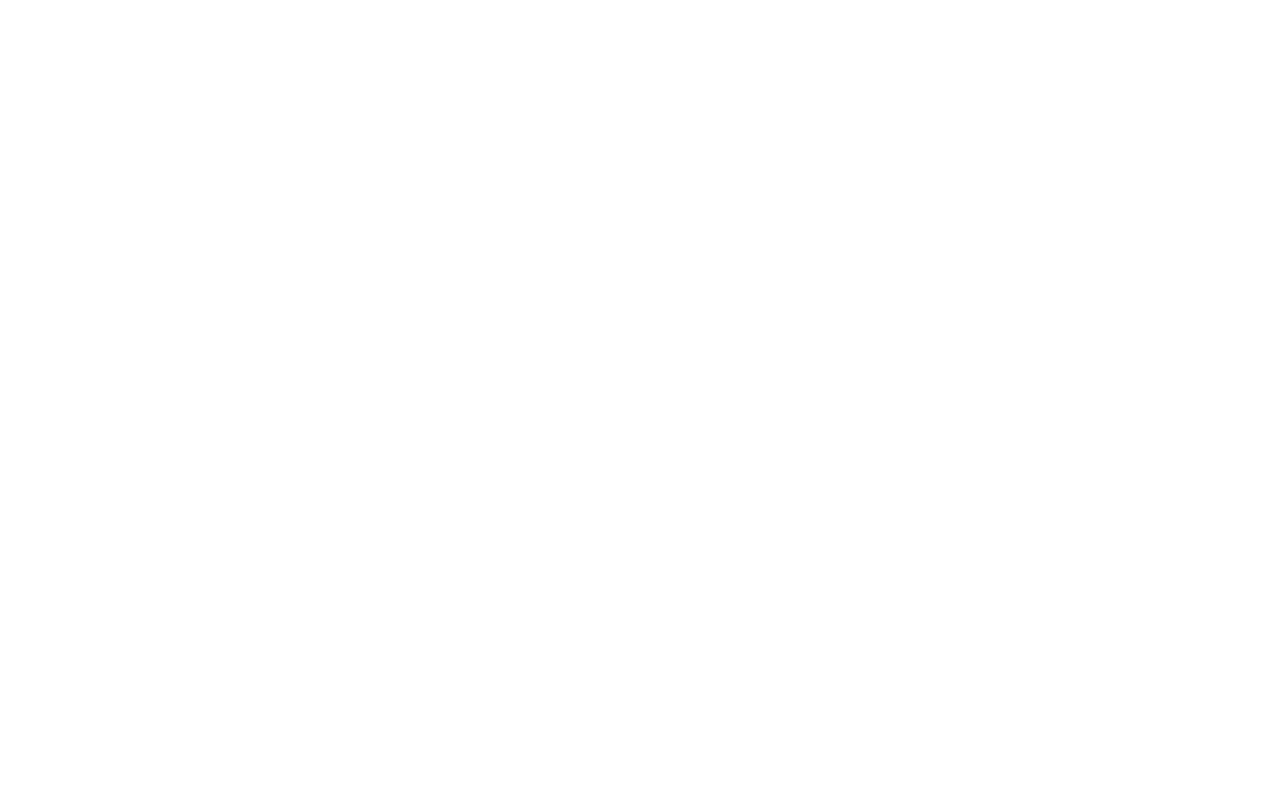
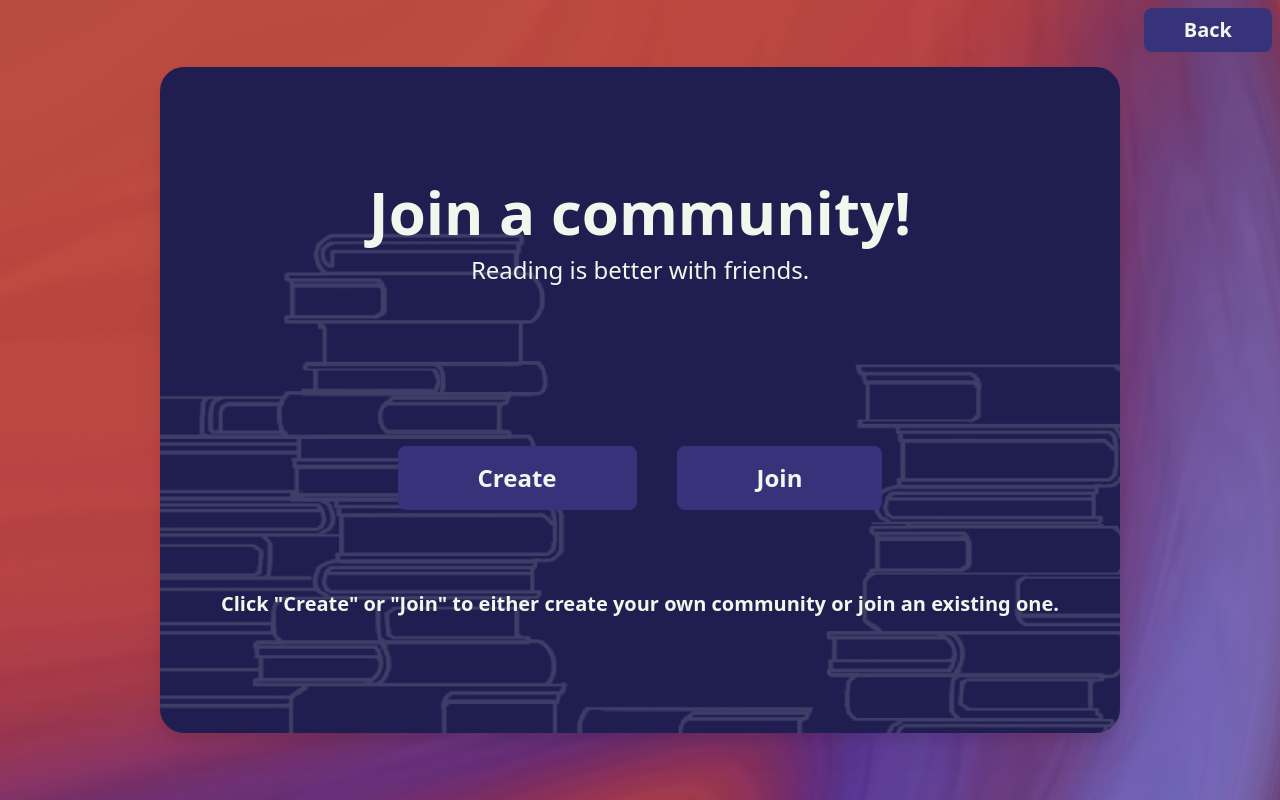
Before and after one commit to CilantroMalik/StuyHacksXI-Project, a React (Create React App) app in the folder client/: page /communityAdd in a window 1280 px wide. Before the commit this address had no page. Built offline with nearby package versions, Linux system fonts and the light colour scheme.

Commit message:
A ridiculous number of things

```diff
--- a/client/src/Router.tsx
+++ b/client/src/Router.tsx
@@ -13,6 +13,7 @@ import { LandingPage } from './features/landingPage/landingPage';
 import { CommunityHome } from "./features/communityHome/CommunityHome";
 import { OtherProfile } from "./features/otherProfile/OtherProfile";
 import { OtherView } from "./features/otherVIew/OtherView";
+import { CommunityAdd } from "./features/communityAdd/CommunityAdd";
 
 function ResetState() {
   let dispatch = useAppDispatch();
@@ -59,6 +60,7 @@ function Router() {
       <Route path="/community" element={<CommunityHome />}/>
       <Route path="/otherView" element={<OtherView />}/>
       <Route path="/otherProfile" element={<OtherProfile />}/>
+      <Route path="/communityAdd" element={<CommunityAdd />}/>
     </Routes>
   );
 }
--- a/client/src/features/addBook/AddBook.tsx
+++ b/client/src/features/addBook/AddBook.tsx
@@ -62,6 +62,7 @@ export function AddBook() {
                     <button className="border border-solid border-gray-600 mt-3 p-1.5 pl-5 pr-5 rounded-md font-bold text-themeBlue" type="submit">Add book</button>
                 </form>
             </div>
+            <button className="bg-[#37337a] font-semibold text-xl text-themeSepia rounded-lg pt-2 pb-2 pr-10 pl-10" style={{position: "absolute", top: "1vh", right: "1vh"}} onClick={() => navigate("/home")}>Back</button>
         </div>
     );
 }
--- /dev/null
+++ b/client/src/features/communityAdd/CommunityAdd.tsx
@@ -0,0 +1,58 @@
+import React, { useEffect, useState } from 'react';
+import { selectUser, setUserCommunity } from "../user/userSlice";
+import { useAppSelector, useAppDispatch } from "../../app/hooks";
+import { httpGetAsync } from "../../utils";
+import { useNavigate } from "react-router";
+
+export function CommunityAdd() {
+    let dispatch = useAppDispatch()
+    let user = useAppSelector(selectUser)
+    let [commState, setCommState]: any = useState("none")
+    let [createdCode, setCreatedCode]: any = useState("")
+    let [prepJoin, setPrepJoin]: any = useState(false)
+    let [joinCode, setJoinCode]: any = useState("")
+    let navigate = useNavigate()
+
+    function createCommunity() {
+        let url = `http://127.0.0.1:8888/api/v1/createCommunity?name=${user?.username}`;
+        httpGetAsync(url, (res: string) => {
+            let json = JSON.parse(res);
+            setCommState("created")
+            setCreatedCode(Object.keys(json)[0])
+            dispatch(setUserCommunity(json))
+        });
+    }
+
+    function joinCommunity() {
+        let url = `http://127.0.0.1:8888/api/v1/joinCommunity?name=${user?.username}&code=${joinCode}`;
+        httpGetAsync(url, (res: string) => {
+            let json = JSON.parse(res);
+            dispatch(setUserCommunity(json))
+        });
+        navigate("/community")
+    }
+
+    return (
+        <div style={{width: "100vw", height: "100vh", backgroundImage: "url(/images/bgs/addCommunity.png)"}} className="flex flex-col justify-center content-center items-center bg-no-repeat bg-cover">
+            <div className="w-3/4 h-5/6 rounded-3xl bg-no-repeat bg-cover bg-themeBlue flex flex-col justify-center content-center items-center drop-shadow-xl" style={{backgroundImage: "url(/images/bgs/addCommIllustration.png)"}}>
+                <h1 className="text-6xl font-bold text-themeSepia mb-3">Join a community!</h1>
+                <h1 className="text-2xl text-themeSepia mb-20">Reading is better with friends.</h1>
+                <div className="flex flex-row justify-center content-center items-center mt-20 w-3/5">
+                    <button className="bg-[#37337a] font-semibold text-2xl text-themeSepia rounded-lg pt-4 pb-4 pr-20 pl-20 mr-5" onClick={() => createCommunity()}>Create</button>
+                    <button className="bg-[#37337a] font-semibold text-2xl text-themeSepia rounded-lg pt-4 pb-4 pr-20 pl-20 ml-5" onClick={() => setPrepJoin(true)}>Join</button>
+                </div>
+                {commState === "created" ? (<>
+                    <h1 className="mt-10 text-themeSepia text-xl">Community created! Your join code is {createdCode} — share it with your friends so they can join in.</h1>
+                    <button className="mt-10 bg-[#37337a] font-semibold text-2xl text-themeSepia rounded-lg pt-4 pb-4 pr-20 pl-20 mr-5" onClick={() => navigate("/home")}>Return Home</button>
+                </>) : (prepJoin ? <>
+                    <input id="code" className="mt-10 placeholder:italic placeholder:text-slate-400 block w-1/6 border border-slate-300 rounded-md py-2 pl-1.5 pr-3 shadow-sm focus:outline-none focus:border-sky-500 focus:ring-sky-500 focus:ring-1 sm:text-sm bg-themeField"
+                           placeholder="Enter Join Code" type="text" name="search" onChange={(e: any) => setJoinCode(e.target.value)}/>
+                    <button className="mt-10 bg-[#37337a] font-semibold text-2xl text-themeSepia rounded-lg pt-4 pb-4 pr-20 pl-20" onClick={() => joinCommunity()}>Join Community</button>
+                </> : <>
+                    <h1 className="mt-20 text-themeSepia font-bold text-xl">Click "Create" or "Join" to either create your own community or join an existing one.</h1>
+                </>)}
+            </div>
+            <button className="bg-[#37337a] font-semibold text-xl text-themeSepia rounded-lg pt-2 pb-2 pr-10 pl-10" style={{position: "absolute", top: "1vh", right: "1vh"}} onClick={() => navigate("/home")}>Back</button>
+        </div>
+    )
+}
--- a/client/src/features/communityHome/CommunityHome.tsx
+++ b/client/src/features/communityHome/CommunityHome.tsx
@@ -3,6 +3,7 @@ import { useNavigate } from "react-router";
 import { useAppSelector, useAppDispatch } from "../../app/hooks";
 import {selectUserCommunity, selectUser, setUserCommunity} from "../user/userSlice";
 import { httpGetAsync } from "../../utils";
+import { nanoid } from "@reduxjs/toolkit";
 
 export function CommunityHome() {
     let user = useAppSelector(selectUser)
@@ -10,40 +11,69 @@ export function CommunityHome() {
     let comm: any = useAppSelector(selectUserCommunity)
     let dispatch = useAppDispatch()
     let [collections, setCollections]: any = useState({})
+    let navigate = useNavigate()
 
     function getCommunity() {
         let url = `http://127.0.0.1:8888/api/v1/getCommunity?name=${user?.username}`;
         httpGetAsync(url, (res: string) => {
             let json = JSON.parse(res);
+            console.log(json)
             dispatch(setUserCommunity(json));
         });
+        console.log(comm)
     }
 
     function populateCollections() {
         let newCollections = collections
-        let url = `http://127.0.0.1:8888/api/v1/getCollection?name=${comm.owner}`;
+        console.log(comm[Object.keys(comm)[0]].owner)
+        let url = `http://127.0.0.1:8888/api/v1/getCollection?name=${comm[Object.keys(comm)[0]].owner}`;
         httpGetAsync(url, (res: string) => {
             let json = JSON.parse(res);
-            let ownerCollection: any[] = []
-            Object.keys(json).filter(k => k !== "history").forEach(k => ownerCollection.push({title: json[k].title, progress: 100*json[k].currentPages / json[k].pages}))
-            newCollections[comm.owner] = ownerCollection
+            if (json.err) {
+                console.log("setting to empty")
+                newCollections[comm[Object.keys(comm)[0]].owner] = "empty"
+            } else {
+                let ownerCollection: any[] = []
+                console.log("owner", json)
+                Object.keys(json).filter(k => k !== "history").forEach(k => ownerCollection.push({
+                    title: json[k].title,
+                    progress: 100 * json[k].currentPages / json[k].pages
+                }))
+                console.log("owner collection", ownerCollection)
+                newCollections[comm[Object.keys(comm)[0]].owner] = ownerCollection
+            }
         });
-        comm.members.forEach((k: any) => {
+        comm[Object.keys(comm)[0]].members.filter((m: any) => m !== comm[Object.keys(comm)[0]].owner).forEach((k: any) => {
             let url = `http://127.0.0.1:8888/api/v1/getCollection?name=${k}`;
             httpGetAsync(url, (res: string) => {
                 let json = JSON.parse(res);
-                let memberCollection: any[] = []
-                Object.keys(json).filter(k => k !== "history").forEach(k => memberCollection.push({title: json[k].title, progress: 100*json[k].currentPages / json[k].pages}))
-                newCollections[k] = memberCollection
+                if (json.err) {
+                    console.log("setting to empty")
+                    newCollections[k] = "empty"
+                } else {
+                    let memberCollection: any[] = []
+                    Object.keys(json).filter(k => k !== "history").forEach(k => memberCollection.push({
+                        title: json[k].title,
+                        progress: 100 * json[k].currentPages / json[k].pages
+                    }))
+                    newCollections[k] = memberCollection
+                }
+                console.log(newCollections)
+                setCollections(newCollections);
+
             });
         });
-        setCollections(newCollections);
+        // console.log(newCollections)
+        // setCollections(newCollections);
     }
 
     useEffect(() => {
-        getCommunity();
+        console.log("initializing", comm)
+        //getCommunity();
         populateCollections();
+        console.log("done initializing")
     }, [])
+
 
     return (
         <div style={{width: "100vw", height: "100vh", backgroundImage: "url(/images/bgs/community.png)"}} className="flex flex-col bg-cover bg-no-repeat content-center items-center">
@@ -52,23 +82,26 @@ export function CommunityHome() {
                 <button className="text-3xl bg-[#282565] rounded-2xl text-themeSepia pr-6 pl-6 pt-2 pb-2 ml-8">Leave</button>
             </div>
             <div className="grid grid-rows-3 grid-cols-2 gap-10 justify-around justify-items-stretch w-4/5 h-2/3">
-                {Object.keys(collections).slice(page === 1 ? 0 : 6, page === 1 ? 6 : Math.min(collections.length, 12)).map((username: any) =>
-                    <div className="flex flex-row justify-center content-center items-center bg-[#282565] rounded-xl justify-items-stretch">
-                        <div className="bg-themeSepia rounded-full ml-10" style={{width: "15vh", height: "11vh"}}></div>
+                {Object.keys(collections).slice(page === 1 ? 0 : Math.min(collections.length, 6), page === 2 ? 6 : Math.min(collections.length, 12)).map((username: any) => {
+                    console.log("mapping", username)
+                    return (<div key={nanoid()} className="flex flex-row justify-center content-center items-center bg-[#282565] rounded-xl justify-items-stretch">
+                        <div className="flex bg-themeSepia rounded-full ml-10 justify-center content-center items-center" style={{width: "15vh", height: "11vh"}}><p>{username}</p></div>
                         <div className="flex flex-col justify-evenly p-10 w-full">
-                            {collections[username].map((obj: any) => <>
-                                <h1 className="font-bold text-themeSepia text-2xl mb-1">obj.title</h1>
+                            { collections[username] === "empty" ? <h1 className="font-bold text-themeSepia text-3xl">No Books</h1> :
+                                collections[username].map((obj: any) => <>
+                                <h1 key={nanoid()} className="font-bold text-themeSepia text-2xl mb-1">{obj.title}</h1>
                                 <div className="h-3 w-full rounded-md bg-themeSepia mb-4"><div className="h-full rounded-md bg-themeProgress" style={{width: obj.progress}}></div></div>
                             </>)}
                         </div>
-                    </div>
-                )}
+                    </div>)
+                })}
             </div>
             <div className="flex flex-row justify-center content-center items-center mt-20">
                 <button className="text-5xl text-themeSepia border border-solid border-themeSepia rounded-full mr-10" onClick={() => setPage(Math.max(1, page-1))}>&lt;</button>
                 <h1 className="text-4xl text-themeSepia font-semibold">{page}/2</h1>
                 <button className="text-5xl text-themeSepia border border-solid border-themeSepia rounded-full ml-10" onClick={() => setPage(Math.min(2, page+1))}>&gt;</button>
             </div>
+            <button className="bg-[#37337a] font-semibold text-xl text-themeSepia rounded-lg pt-2 pb-2 pr-10 pl-10" style={{position: "absolute", top: "1vh", right: "1vh"}} onClick={() => navigate("/home")}>Back</button>
         </div>
     )
 }
--- a/client/src/features/editBook/EditBook.tsx
+++ b/client/src/features/editBook/EditBook.tsx
@@ -70,6 +70,7 @@ export function EditBook() {
                     <button className="border border-solid border-gray-600 mt-3 p-1.5 pl-5 pr-5 rounded-md hover:bg-gray-100 font-bold" onClick={submit}>Save Changes</button>
                 </div>
             </div>
+            <button className="bg-[#37337a] font-semibold text-xl text-themeSepia rounded-lg pt-2 pb-2 pr-10 pl-10" style={{position: "absolute", top: "1vh", right: "1vh"}} onClick={() => navigate("/home")}>Back</button>
         </div>
     )
 }
--- a/client/src/features/profile/Left.tsx
+++ b/client/src/features/profile/Left.tsx
@@ -13,6 +13,7 @@ export function Left() {
   let [stats, setStats]: any = useState(null);
   let [topHistory, setTopHistory]: any = useState(null);
   let [noHistory, setNoHistory]: any = useState(false);
+  let [hasCommunity, setHasCommunity]: any = useState(true)
 
   const colorMap = ["url(/images/covers/red.png)", "url(/images/covers/yellow.png)", "url(/images/covers/green.png)", "url(/images/covers/gray.png)"]
   const historyTemplate = [[{id: 1}, {id: 2}, {id: 3}, {id: 4}], [{id: 5}, {id: 6}, {id: 7}]];
@@ -50,6 +51,18 @@ export function Left() {
     });
   }
 
+  function getCommunity() {
+    console.log("getting community for", user?.username)
+    let url = `http://127.0.0.1:8888/api/v1/getCommunity?name=${user?.username}`;
+    httpGetAsync(url, (res: string) => {
+      let json = JSON.parse(res);
+      console.log(json)
+      if (json.err) {
+          setHasCommunity(false)
+      }
+    });
+  }
+
   function getHistory() {
     let url = `http://127.0.0.1:8888/api/v1/getHistory?name=${user?.username}`;
     httpGetAsync(url, (res: string) => {
@@ -67,6 +80,7 @@ export function Left() {
   useEffect(() => {
     getStats();
     getHistory();
+    getCommunity();
   }, []);
 
   useEffect(() => {
@@ -167,7 +181,7 @@ export function Left() {
         </div>
 
         <div style={{marginTop: 10, padding: "10px 10px 10px 0", width: '100%', display: 'flex', flexDirection: 'column', justifyContent: 'center'}}>
-            <button style={{color: 'white'}} className="border border-solid border-gray-100 mt-3 p-3 pl-5 pr-5 rounded-md font-bold" onClick={() => navigate("/community")}>Your Community</button>
+            <button style={{color: 'white'}} className="border border-solid border-gray-100 mt-3 p-3 pl-5 pr-5 rounded-md font-bold" onClick={() => navigate(hasCommunity ? "/community" : "/communityAdd")}>Your Community</button>
         </div>
 
       </div>
--- a/client/src/features/signin/SignIn.tsx
+++ b/client/src/features/signin/SignIn.tsx
@@ -71,7 +71,7 @@ export function SignIn() {
   }
 
   return (
-    <div style={pageStyles}>
+    <div className="bg-no-repeat bg-cover" style={pageStyles}>
       <div style={cardStyle}>
         <div className="flex flex-row items-center w-full">
           <form className="flex flex-col m-3 items-start w-full" onSubmit={submit}>
--- a/client/src/features/signup/SignUp.tsx
+++ b/client/src/features/signup/SignUp.tsx
@@ -64,10 +64,10 @@ export function SignUp() {
   }
 
   return (
-    <div style={pageStyles}>
+    <div className="bg-no-repeat bg-cover" style={pageStyles}>
       <div style={cardStyle}>
-        <div className="flex flex-row flex-1 items-center w-full"> {/* style={{flex: 1, display: "flex", alignItems: "center", width: "100%"}} */}
-          <form className="flex flex-col flex-1 m-3 items-start w-full" onSubmit={submit}> {/* style={{margin: "10px", display: "flex", flexDirection: "column", alignItems: "start", flex: 1}} */}
+        <div className="flex flex-row flex-1 items-center w-full">
+          <form className="flex flex-col flex-1 m-3 items-start w-full" onSubmit={submit}>
             <h1 className="text-3xl font-bold">
               Create an Account
             </h1>
```
Also changed, not shown: client/public/images/bgs/addCommIllustration.png (added), client/public/images/bgs/addCommunity.png (added), client/src/features/signin/SignIn.css (deleted), client/src/features/signup/SignUp.css (deleted).
